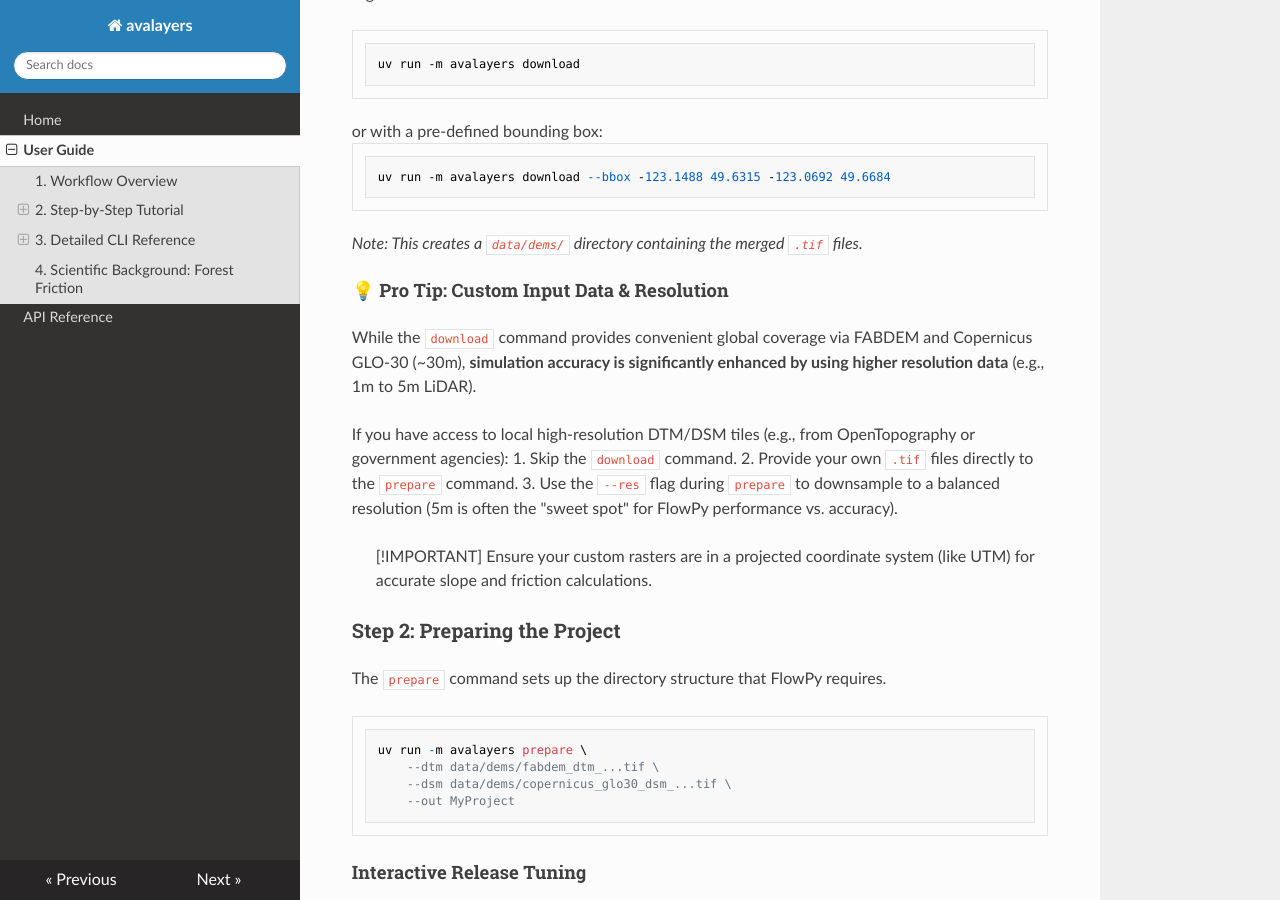
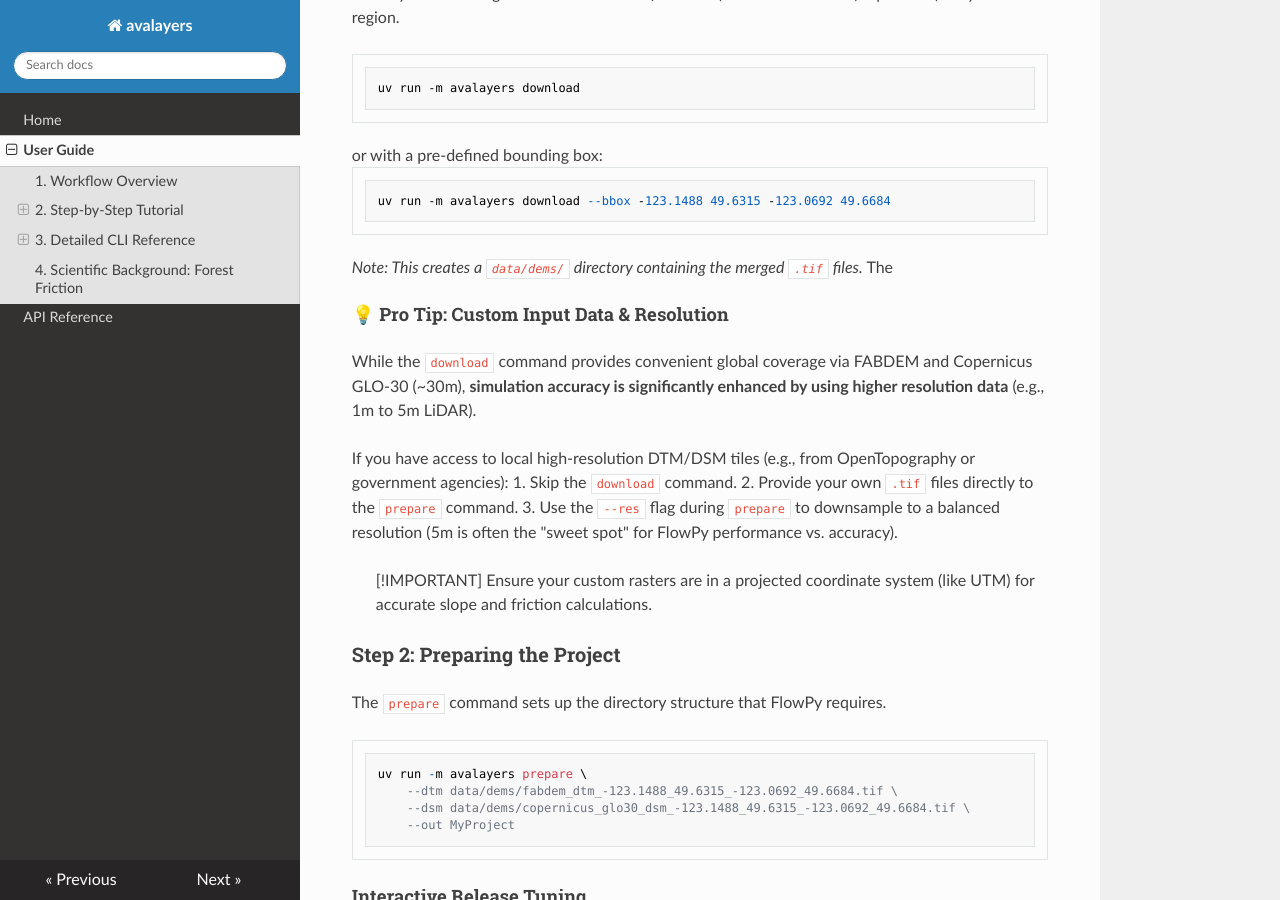
Before and after one commit to schrimpf/avalayers, an MkDocs documentation site: the page built from docs/user_guide.md, in a window 1280 px wide and 900 px high, scrolled down 583 px. Built offline with MkDocs 1.6.1, drawn with Linux system fonts in a browser that asks for light colours; nearby versions of some CDN libraries; some of the changed text lies outside the part shown.

Commit message:
Replace filename placeholders with real filenames in User Guide

````diff
--- a/docs/user_guide.md
+++ b/docs/user_guide.md
@@ -25,7 +25,7 @@
 ```bash
 uv run -m avalayers download --bbox -123.1488 49.6315 -123.0692 49.6684
 ```
-*Note: This creates a `data/dems/` directory containing the merged `.tif` files.*
+*Note: This creates a `data/dems/` directory containing the merged `.tif` files.*  The
 
 #### 💡 Pro Tip: Custom Input Data & Resolution
 While the `download` command provides convenient global coverage via FABDEM and Copernicus GLO-30 (~30m), **simulation accuracy is significantly enhanced by using higher resolution data** (e.g., 1m to 5m LiDAR).
@@ -43,8 +43,8 @@
 
 ```bash
 uv run -m avalayers prepare \
-    --dtm data/dems/fabdem_dtm_...tif \
-    --dsm data/dems/copernicus_glo30_dsm_...tif \
+    --dtm data/dems/fabdem_dtm_-123.1488_49.6315_-123.0692_49.6684.tif \
+    --dsm data/dems/copernicus_glo30_dsm_-123.1488_49.6315_-123.0692_49.6684.tif \
     --out MyProject
 ```
 
````
Also changed, not shown: other parts of docs/user_guide.md (+1 -1 lines), USER_GUIDE.md (+3 -3 lines).
